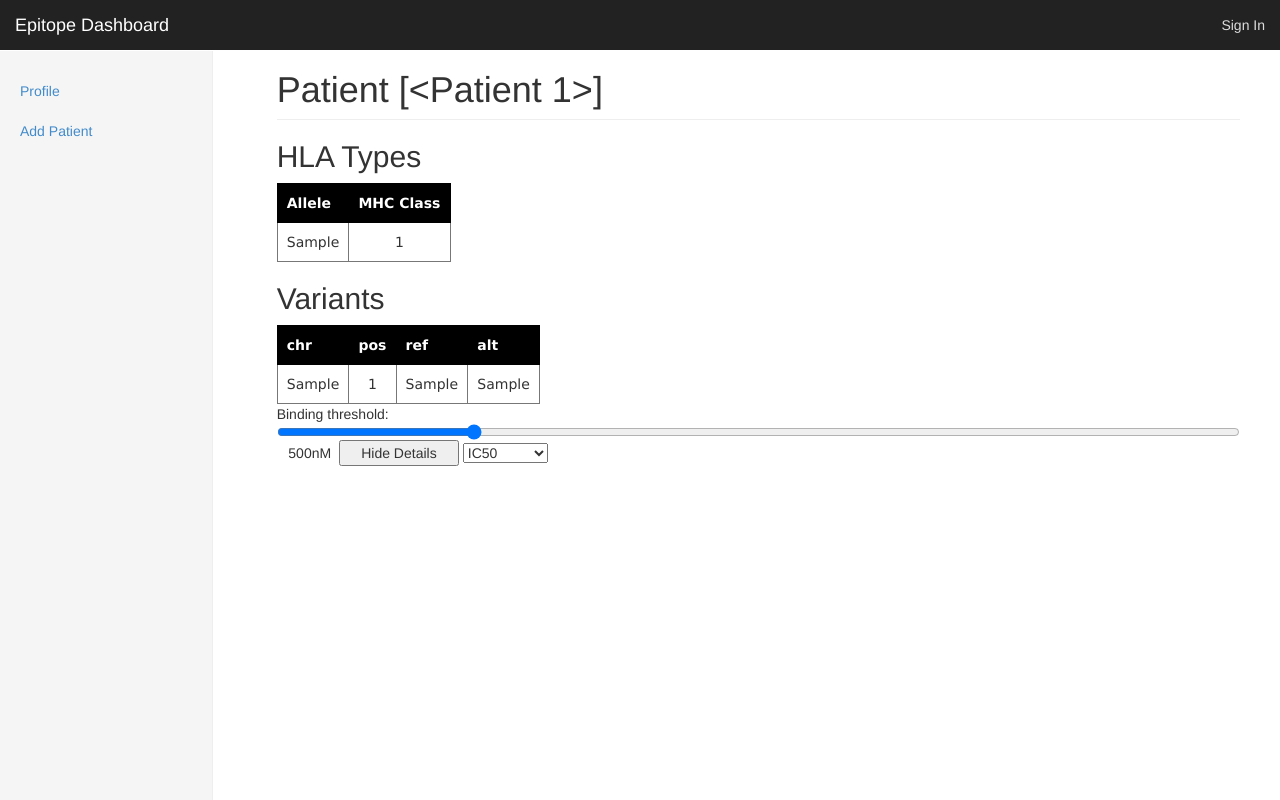
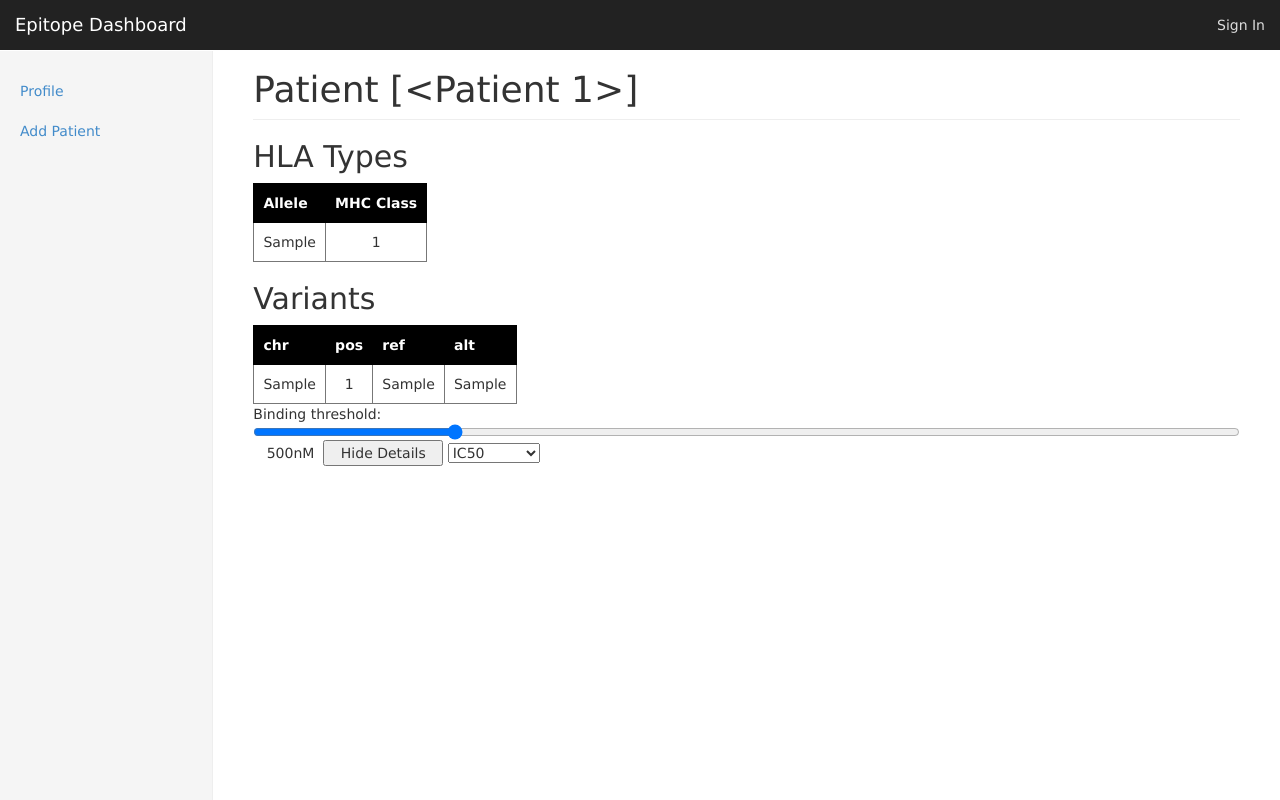
Before and after one commit to hammerlab/immuno, a Flask app: template immuno/templates/patient.html in a window 1280 px wide. Run offline with Flask 2, Linux system fonts and the light colour scheme; tables that the repository leaves empty hold one stand-in row (values such as "Sample post"); the template is opened without the code that fills it: values that come from a table or form of the project are taken from there, most other values are stand-ins (such as "Sample title", 1, 10 or a date in 2020); parts of the project's set-up code (start-up, migrations or seed data) failed here and were passed over; some libraries are stand-ins or nearby versions.

Commit message:
Prevent peptides CSS from taking over the whole page

```diff
--- a/immuno/static/css/peptides.css
+++ b/immuno/static/css/peptides.css
@@ -1,9 +1,3 @@
-body {
-  background: #f9a6g6;
-  font-family: Helvetica;
-  padding-left: 2em;
-}
-
 #tooltip {
   display: none;
 }
```
